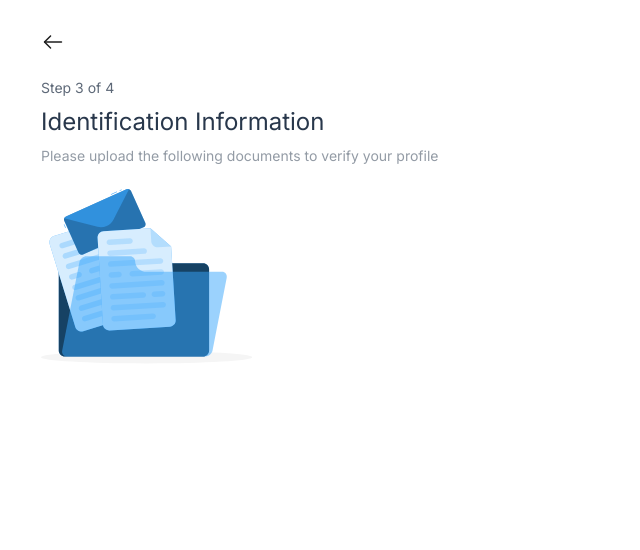
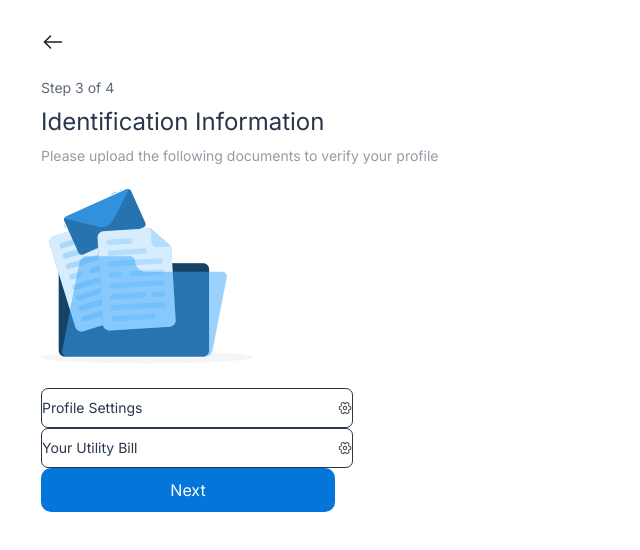
Before and after one commit to Maxwell011/moni-finance, a Next.js app: page /setup/identification in a window 1280 px wide. Shown: the top 550 px of the page, without its empty margins (0-640 px from the left). Built offline with nearby package versions, Linux system fonts and the light colour scheme.

Commit message:
Update router link and add profile settings and utility bill options

```diff
--- a/src/app/setup/identification/page.tsx
+++ b/src/app/setup/identification/page.tsx
@@ -11,7 +11,7 @@ export default function Identification() {
       <section className='mx-[41px] my-[30px]'>
         <div
           className='cursor-pointer'
-          onClick={() => router.push("/setup/personal")}
+          onClick={() => router.push("/setup/address")}
         >
           <Image
             src='/arrow-left.svg'
@@ -36,7 +36,33 @@ export default function Identification() {
             height={175.383}
             className='mb-6'
           />
-
+          <div className=''>
+            <div className='flex w-[312px] justify-between items-center border rounded-[7px] border-solid border-[#28374B] h-10 cursor-pointer'>
+              <h3 className='text-sm text-[#28374b]'>Profile Settings</h3>
+              <Image
+                src='/setting-2.svg'
+                alt='Settings Icon'
+                width={14}
+                height={14}
+                className='hover:animate-spin'
+              />
+            </div>
+            <div className='flex w-[312px] justify-between items-center border rounded-[7px] border-solid border-[#28374B] h-10 cursor-pointer'>
+              <h3 className='text-sm text-[#28374b]'>Your Utility Bill</h3>
+              <Image
+                src='/setting-2.svg'
+                alt='Settings Icon'
+                width={14}
+                height={14}
+                className='hover:animate-spin'
+              />
+            </div>
+          </div>
+          <button className='flex w-[294px] justify-center items-center gap-4 text-white text-base not-italic font-normal leading-[normal] p-3 rounded-[10px] bg-[#0476D9]'>
+            <Link href='/setup/' legacyBehavior>
+              Next
+            </Link>
+          </button>
         </div>
       </section>
     </>
```
